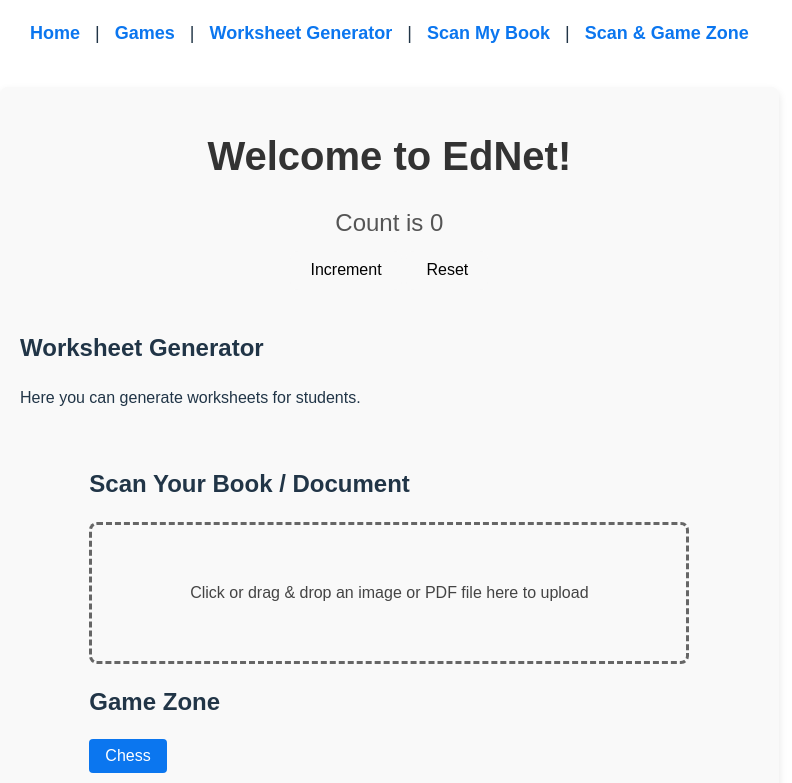
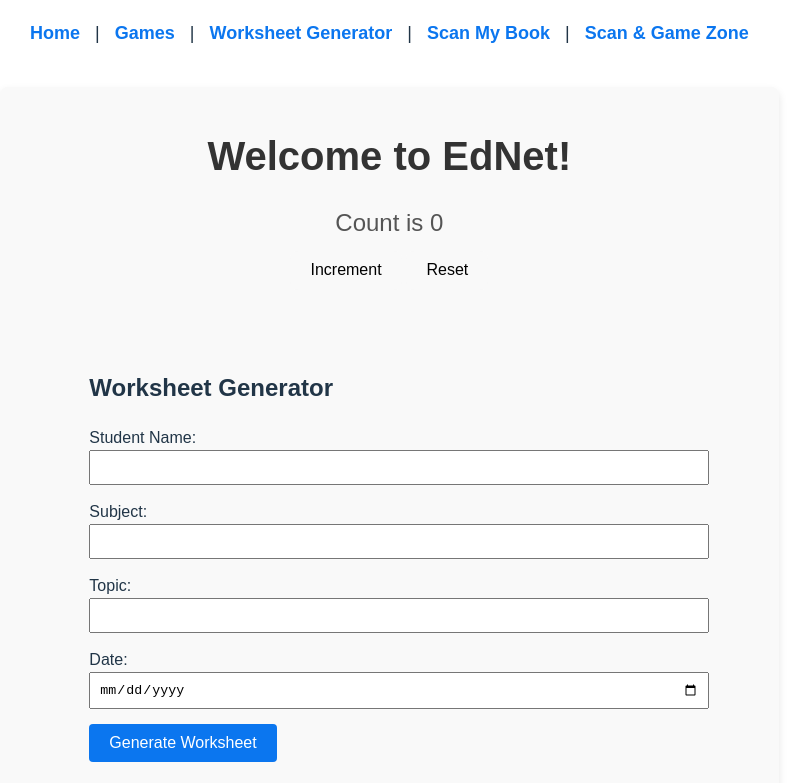
Before and after one commit to ednetlearn/ednet-phase-1, a React (Vite) app: page /worksheets in a window 1280 px wide. Shown: the top 783 px of the page, without its empty margins (0-792 px from the left). Built offline with nearby package versions, Linux system fonts and the light colour scheme.

Commit message:
Add form validation and status messages in WorksheetGenerator

```diff
--- a/src/WorksheetGenerator.jsx
+++ b/src/WorksheetGenerator.jsx
@@ -1,10 +1,139 @@
-import React from 'react';
+import React, { useState } from 'react';
 
 const WorksheetGenerator = () => {
+  const [formData, setFormData] = useState({
+    studentName: '',
+    subject: '',
+    topic: '',
+    date: '',
+  });
+  const [statusMessage, setStatusMessage] = useState('');
+  const [statusType, setStatusType] = useState(''); // 'success' or 'error'
+
+  // Handle input changes
+  const handleInputChange = (e) => {
+    const { name, value } = e.target;
+    setFormData({
+      ...formData,
+      [name]: value,
+    });
+  };
+
+  // Validate form
+  const validateForm = () => {
+    const { studentName, subject, topic, date } = formData;
+    if (!studentName || !subject || !topic || !date) {
+      setStatusMessage('Please fill out all fields.');
+      setStatusType('error');
+      return false; // Validation failed
+    }
+    return true; // Validation successful
+  };
+
+  // Handle form submission
+  const handleSubmit = (e) => {
+    e.preventDefault();
+
+    // Validate form
+    if (validateForm()) {
+      setStatusMessage('Worksheet generated successfully!');
+      setStatusType('success');
+      // You can perform any additional logic here (e.g., API calls, generating worksheets)
+    }
+  };
+
   return (
-    <div>
+    <div style={{ padding: '20px', maxWidth: '600px', margin: 'auto', fontFamily: 'Arial, sans-serif' }}>
       <h2>Worksheet Generator</h2>
-      <p>Here you can generate worksheets for students.</p>
+
+      {/* Display Status Messages */}
+      {statusMessage && (
+        <div
+          style={{
+            padding: '10px',
+            marginBottom: '20px',
+            backgroundColor: statusType === 'success' ? '#4CAF50' : '#f44336',
+            color: 'white',
+            borderRadius: '4px',
+            textAlign: 'center',
+          }}
+        >
+          {statusMessage}
+        </div>
+      )}
+
+      {/* Form to Generate Worksheet */}
+      <form onSubmit={handleSubmit}>
+        <div style={{ marginBottom: '15px' }}>
+          <label htmlFor="studentName" style={{ display: 'block' }}>
+            Student Name:
+          </label>
+          <input
+            type="text"
+            id="studentName"
+            name="studentName"
+            value={formData.studentName}
+            onChange={handleInputChange}
+            style={{ padding: '8px', width: '100%' }}
+          />
+        </div>
+
+        <div style={{ marginBottom: '15px' }}>
+          <label htmlFor="subject" style={{ display: 'block' }}>
+            Subject:
+          </label>
+          <input
+            type="text"
+            id="subject"
+            name="subject"
+            value={formData.subject}
+            onChange={handleInputChange}
+            style={{ padding: '8px', width: '100%' }}
+          />
+        </div>
+
+        <div style={{ marginBottom: '15px' }}>
+          <label htmlFor="topic" style={{ display: 'block' }}>
+            Topic:
+          </label>
+          <input
+            type="text"
+            id="topic"
+            name="topic"
+            value={formData.topic}
+            onChange={handleInputChange}
+            style={{ padding: '8px', width: '100%' }}
+          />
+        </div>
+
+        <div style={{ marginBottom: '15px' }}>
+          <label htmlFor="date" style={{ display: 'block' }}>
+            Date:
+          </label>
+          <input
+            type="date"
+            id="date"
+            name="date"
+            value={formData.date}
+            onChange={handleInputChange}
+            style={{ padding: '8px', width: '100%' }}
+          />
+        </div>
+
+        <button
+          type="submit"
+          style={{
+            backgroundColor: '#0b76ef',
+            color: 'white',
+            padding: '10px 20px',
+            border: 'none',
+            borderRadius: '4px',
+            cursor: 'pointer',
+          }}
+        >
+          Generate Worksheet
+        </button>
+      </form>
     </div>
   );
 };
```
